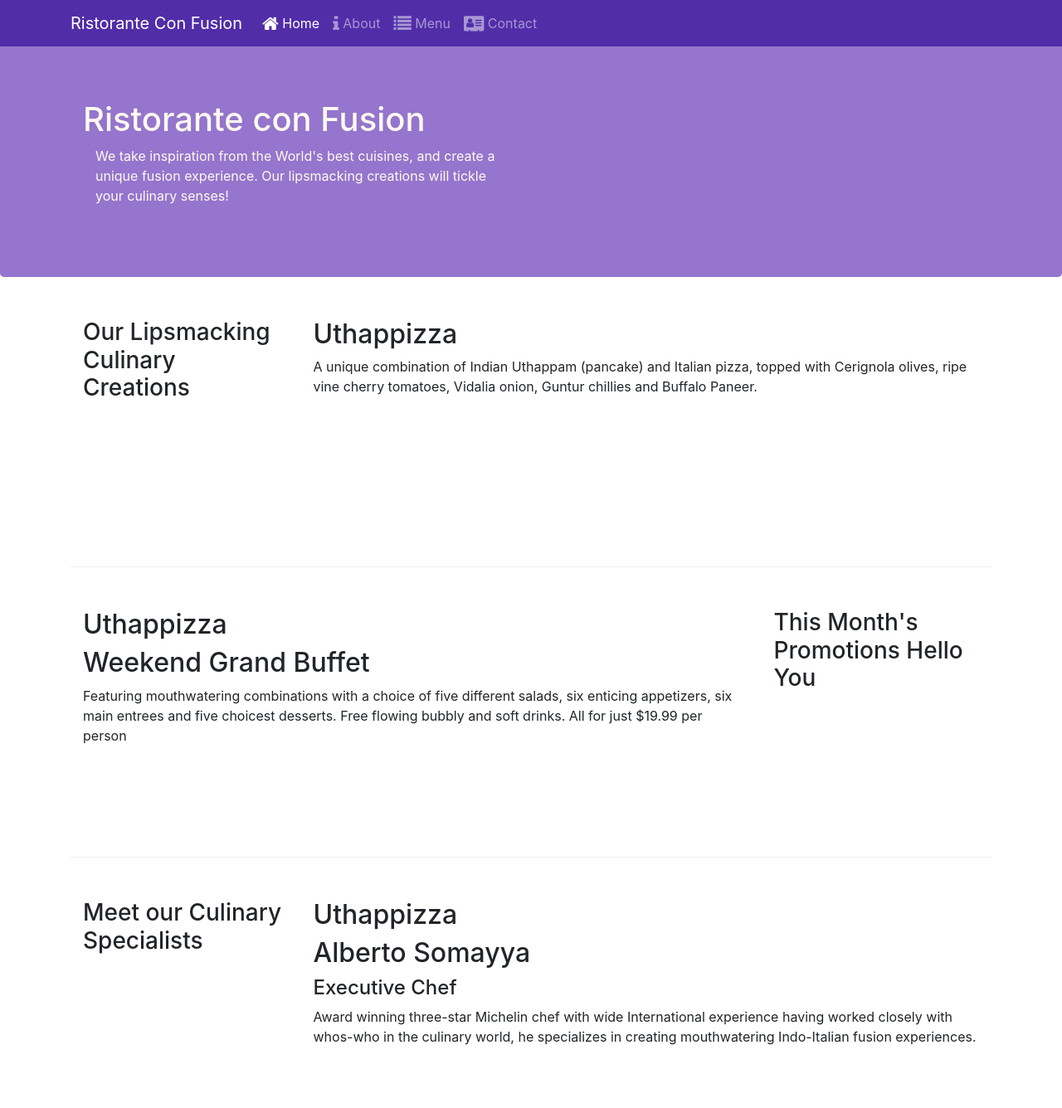
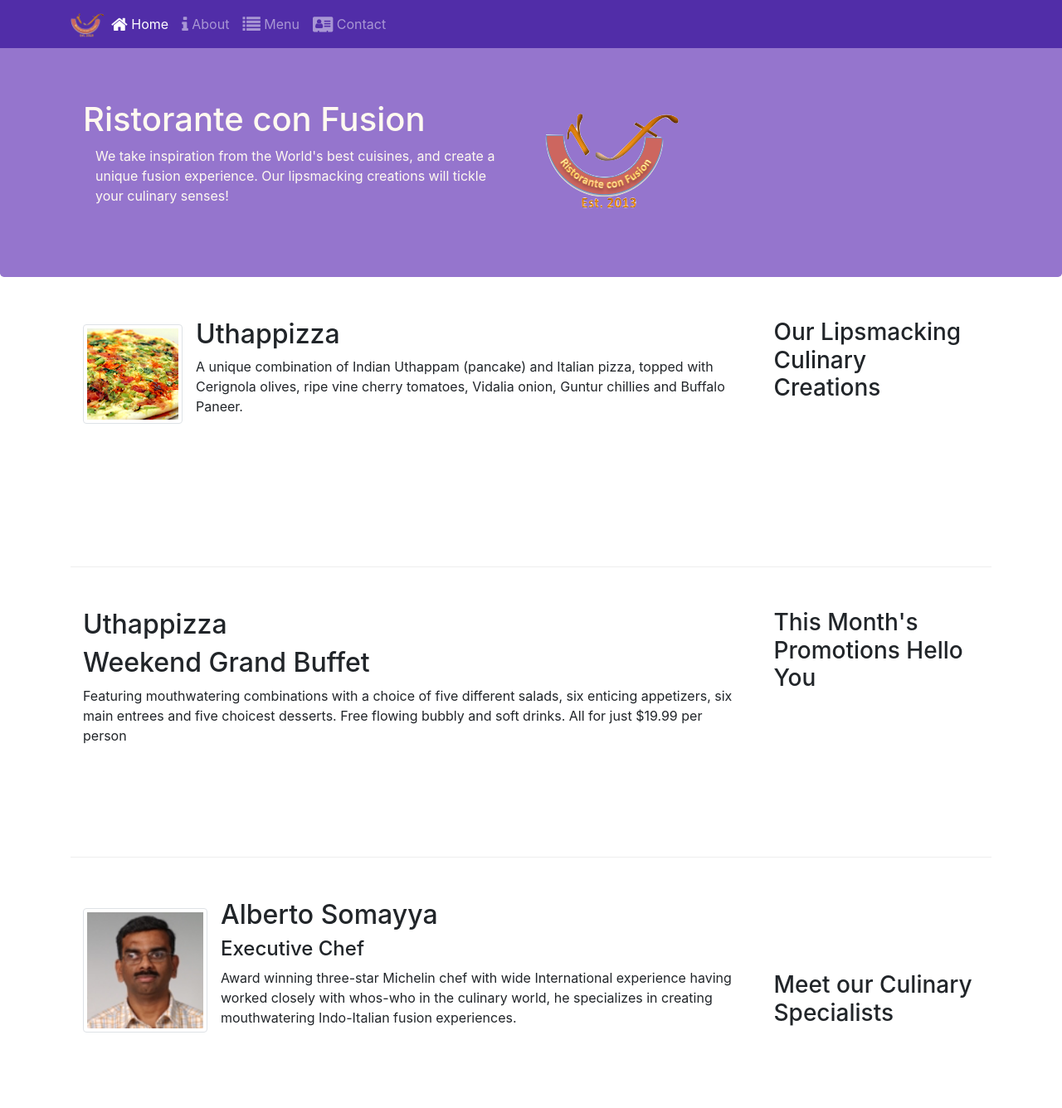
Before and after one commit to phamnhatkhanh/Bootsatrap-Basic, a website: page index.html in a window 1280 px wide. Shown: the top 1336 px of the page at 83% size. Drawn offline with nearby package versions, Linux system fonts and the light colour scheme.

Commit message:
wk2 Images and Media: attention class media and media-body,divide row TO not format BEFOR add image

```diff
--- a/index.html
+++ b/index.html
@@ -6,6 +6,11 @@
     BT_2:
      - navbar-brand: tao logo cho web
      - mr-auto: goc mac dinh ban trai
+images and media:
+     - mr-3:  move to right about 3 space.
+     - MEDIA: create a FORM ITEM like hesksajfjks.
+     - img-thumbnail: tao boder cho image
+$ media-body: Nếu có content -> đúng fromat row.
      ? bg-primary: ko co thay foi mau cua navbar.
      ? breadcrumb: i realy don't know about it.
 2/6:
@@ -37,8 +42,8 @@
             <button class="navbar-toggler" type="button" data-toggle="collapse" data-target="#Navbar">
                 <span class="navbar-toggler-icon"></span>
             </button>
-           <a class="navbar-brand" href="#">Ristorante Con Fusion</a>
-           <div class="collapse navbar-collapse" id="Navbar">
+            <!--changed logo-->
+            <a class="navbar-brand mr-auto" href="#"><img src="img/logo.png" height="30" width="41"></a>           <div class="collapse navbar-collapse" id="Navbar">
             <ul class="navbar-nav mr-auto">
                 <li class="nav-item active"><a class="nav-link" href="#"><span class="fa fa-home fa-lg"></span> Home</a></li>
                 <li class="nav-item"><a class="nav-link" href="./aboutus.html"><span class="fa fa-info fa-lg"></span> About</a></li>
@@ -52,11 +57,14 @@
     <header class="jumbotron">
         <div class="container">
             <div class="row row-header">
+
                 <div class="col-12 col-sm-6">
                     <h1 >Ristorante con Fusion</h1>
                     <p class="col">We take inspiration from the World's best cuisines, and create a unique fusion experience. Our lipsmacking creations will tickle your culinary senses!</p>
                 </div>
-                <div class="col-12 col-sm">
+
+                <div class="col-12 col-sm align-self-center">
+                    <img src="img/logo.png" class="img-fluid">
                 </div>
             </div>
         </div>
@@ -64,15 +72,24 @@
 
     <div class="container">
         <div class="row row-content">
-            <div class="col-12 col-sm-4 col-md-3">
+            <div class="col-12 col-sm-4 col-md-3 order-sm-last">
                 <h3>Our Lipsmacking Culinary Creations</h3>
             </div>
+            <!--Image and media-->
             <div class="col col-sm col-md">
-                <h2>Uthappizza</h2>
-                <p>A unique combination of Indian Uthappam (pancake) and Italian pizza, topped with Cerignola olives, ripe vine cherry tomatoes, Vidalia onion, Guntur chillies and Buffalo Paneer.</p>
+                <div class="media">
+                    <img class="d-flex mr-3 img-thumbnail align-self-center"
+                            src="img/uthappizza.png" alt="Uthappizza">
+                    <div class="media-body">
+                        <h2 class="mt-0">Uthappizza</h2>
+                        <p class="d-none d-sm-block">A unique combination of Indian Uthappam (pancake) and
+                            Italian pizza, topped with Cerignola olives, ripe vine
+                            cherry tomatoes, Vidalia onion, Guntur chillies and
+                            Buffalo Paneer.</p>
+                    </div>
+                </div>
             </div>
         </div>
-
 
         <div class="row row-content">
             <div class="col-12 col-sm-4 col-md-3 order-sm-last">
@@ -86,14 +103,19 @@
         </div>
 
         <div class="row row-content">
-            <div class="col-12 col-sm-4 col-md-3">
+            <div class="col-12 col-sm-4 col-md-3 order-sm-last align-self-center">
                 <h3>Meet our Culinary Specialists</h3>
             </div>
-            <div class="col col-sm col-md">
-                <h2>Uthappizza</h2>
-                <h2>Alberto Somayya</h2>
-                <h4>Executive Chef</h4>
-                <p>Award winning three-star Michelin chef with wide International experience having worked closely with whos-who in the culinary world, he specializes in creating mouthwatering Indo-Italian fusion experiences. </p>
+            <div class="col col-sm col-md-9">
+                <div class="media">
+                    <img class="d-flex mr-3 img-thumbnail align-self-center"
+                            src="img/alberto.png" alt="Alberto Somayya"  width="150">
+                    <div class="media-body">
+                        <h2 class="mt-0">Alberto Somayya</h2>
+                        <h4>Executive Chef</h4>
+                        <p class="d-none d-sm-block">Award winning three-star Michelin chef with wide International experience having worked closely with whos-who in the culinary world, he specializes in creating mouthwatering Indo-Italian fusion experiences. </p>
+                    </div>
+                </div>
             </div>
         </div>
     </div>
```
Also changed, not shown: aboutus.html (+4 -4 lines), contactus.html (+5 -5 lines), img/alberto.png (added), img/buffet.png (added), img/logo.png (added), img/uthappizza.png (added), 2 other files.
